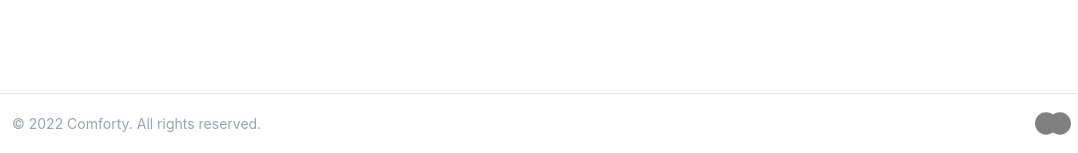
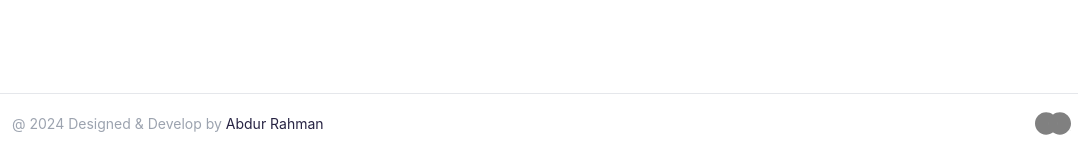
Before and after one commit to abdurrahmanmahmud5981/tailwind-assignment-1, a website: page sign-in.html in a window 1280 px wide. Shown: the part 1253-1406 px from the top of the page, 0-1078 px from the left. Drawn offline with Linux system fonts and the light colour scheme.

Commit message:
footer text added

```diff
--- a/sign-in.html
+++ b/sign-in.html
@@ -330,7 +330,7 @@
       <!-- copy right -->
       <div class="max-w-screen-xl mx-auto py-4 px-3 flex justify-between items-center flex-col sm:flex-row gap-3">
         <p class="text-sm text-gray-400 ">
-          © 2022 Comforty. All rights reserved.
+          @ 2024 Designed & Develop by <span class="text-secondary">Abdur Rahman</span>
         </p>
         <div class="flex items-center gap-3">
           <img class="contrast-0" src="./assets/images/devid-card.svg" alt="devid-card">
```
